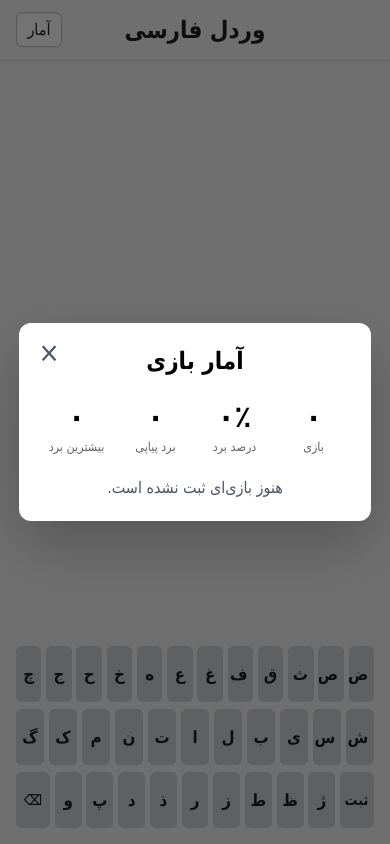
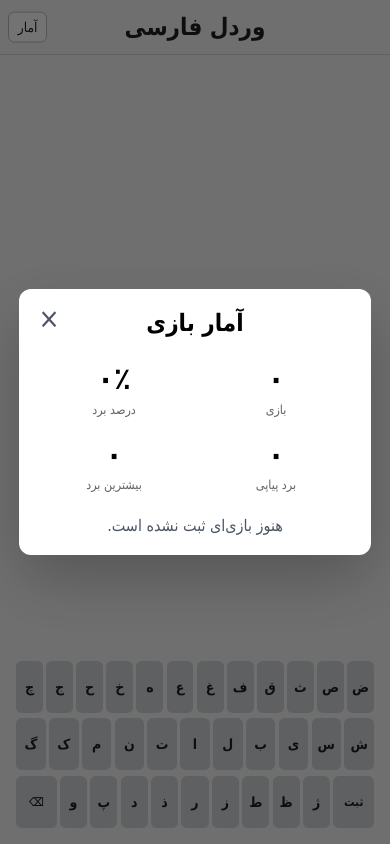
Before and after one commit to seenpeh/Wordle-Software-Engineering, a website with bundled scripts: page index.html in a window 390 px wide. Both pictures are taken after a click on the button "آمار". Built offline with nearby package versions, Linux system fonts and the light colour scheme.

Commit message:
feat(ui): optimize layout for mobile screens
- Respect dynamic viewport height and device safe areas
- Prevent horizontal overflow on narrow screens
- Scale keyboard controls for compact and short displays
- Reflow statistics into a two-column mobile layout

```diff
--- a/css/styles.css
+++ b/css/styles.css
@@ -11,9 +11,11 @@
 
 body {
   min-height: 100vh;
+  min-height: 100dvh;
   margin: 0;
   display: flex;
   flex-direction: column;
+  overflow-x: hidden;
 }
 
 button {
@@ -61,7 +63,7 @@ button {
   width: min(100%, 42rem);
   min-height: 0;
   margin: 0 auto;
-  padding: 1rem;
+  padding: 1rem max(1rem, env(safe-area-inset-right)) max(1rem, env(safe-area-inset-bottom)) max(1rem, env(safe-area-inset-left));
   display: flex;
   flex: 1;
   flex-direction: column;
@@ -198,3 +200,65 @@ button {
   margin: 1.5rem 0 0;
   color: #4b5563;
 }
+
+@media (max-width: 40rem) {
+  .site-header {
+    padding: 0.8rem 3.75rem;
+  }
+
+  .icon-button {
+    inset-inline-end: max(0.5rem, env(safe-area-inset-right));
+    padding: 0.4rem 0.55rem;
+    font-size: 0.85rem;
+  }
+
+  .game {
+    padding-block-start: 0.75rem;
+  }
+
+  .keyboard {
+    gap: 0.35rem;
+  }
+
+  .keyboard__row {
+    gap: 0.2rem;
+  }
+
+  .keyboard__key {
+    height: 3.25rem;
+    padding-inline: 0.15rem;
+    font-size: clamp(0.78rem, 3.6vw, 1rem);
+  }
+
+  .keyboard__key--action {
+    flex-grow: 1.6;
+    font-size: clamp(0.68rem, 3vw, 0.82rem);
+  }
+
+  .stats-modal__content {
+    padding: 1.25rem;
+  }
+
+  .stats-grid {
+    grid-template-columns: repeat(2, minmax(0, 1fr));
+    gap: 1.25rem 0.75rem;
+  }
+}
+
+@media (max-height: 42rem) {
+  .site-header {
+    padding-block: 0.55rem;
+  }
+
+  .site-header h1 {
+    font-size: 1.35rem;
+  }
+
+  .game {
+    padding-block-start: 0.5rem;
+  }
+
+  .keyboard__key {
+    height: 2.8rem;
+  }
+}
```
